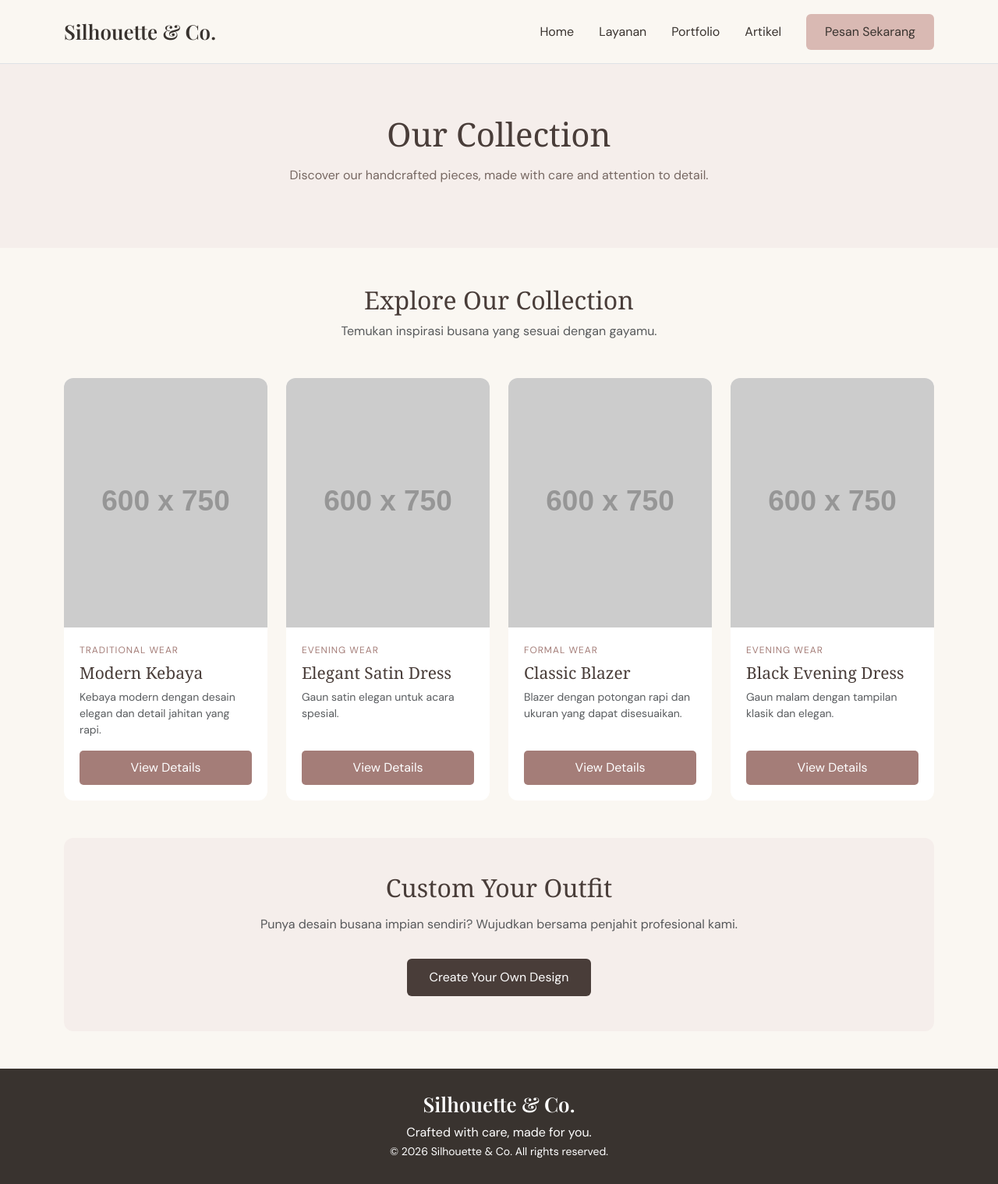
After one commit to feni25si/silhouette_co, a Laravel app: page /layanan in a window 1280 px wide. The commit adds this page. Shown: the whole page at 78% size. Run offline with Laravel 12, Linux system fonts and the light colour scheme; grey boxes labelled with a size stand in for pictures from a placeholder-image service; some libraries are stand-ins or nearby versions.

Commit message:
Update tampilan halaman layanan

```diff
--- /dev/null
+++ b/app/Http/Controllers/Customer/ServiceController.php
@@ -0,0 +1,121 @@
+<?php
+
+namespace App\Http\Controllers\Customer;
+
+use App\Http\Controllers\Controller;
+use Illuminate\Http\Request;
+
+class ServiceController extends Controller
+{
+    public function index()
+    {
+        $services = [
+            [
+                'id' => 1,
+                'name' => 'Modern Kebaya',
+                'category' => 'Traditional Wear',
+                'image' => 'https://placehold.co/600x750/E8D5D0/493D39?text=Modern+Kebaya',
+                'description' => 'Kebaya modern dengan desain elegan dan detail jahitan yang rapi.',
+            ],
+            [
+                'id' => 2,
+                'name' => 'Elegant Satin Dress',
+                'category' => 'Evening Wear',
+                'image' => 'https://placehold.co/600x750/E8D5D0/493D39?text=Satin+Dress',
+                'description' => 'Gaun satin elegan untuk acara spesial.',
+            ],
+            [
+                'id' => 3,
+                'name' => 'Classic Blazer',
+                'category' => 'Formal Wear',
+                'image' => 'https://placehold.co/600x750/E8D5D0/493D39?text=Classic+Blazer',
+                'description' => 'Blazer dengan potongan rapi dan ukuran yang dapat disesuaikan.',
+            ],
+            [
+                'id' => 4,
+                'name' => 'Black Evening Dress',
+                'category' => 'Evening Wear',
+                'image' => 'https://placehold.co/600x750/E8D5D0/493D39?text=Evening+Dress',
+                'description' => 'Gaun malam dengan tampilan klasik dan elegan.',
+            ],
+        ];
+
+        return view('customer.layanan.index', compact('services'));
+    }
+
+
+    public function show($id)
+    {
+        $services = [
+            1 => [
+                'id' => 1,
+                'name' => 'Modern Kebaya',
+                'category' => 'Traditional Wear',
+                'image' => 'https://placehold.co/800x900/E8D5D0/493D39?text=Modern+Kebaya',
+                'description' => 'Kebaya modern dengan desain elegan dan detail jahitan yang rapi. Cocok digunakan untuk acara formal, pesta, maupun acara spesial.',
+                'measurements' => [
+                    'Lingkar dada',
+                    'Lingkar pinggang',
+                    'Lingkar pinggul',
+                    'Lebar bahu',
+                    'Panjang badan',
+                    'Panjang lengan',
+                    'Lingkar lengan',
+                ],
+            ],
+            2 => [
+                'id' => 2,
+                'name' => 'Elegant Satin Dress',
+                'category' => 'Evening Wear',
+                'image' => 'https://placehold.co/800x900/E8D5D0/493D39?text=Satin+Dress',
+                'description' => 'Gaun satin elegan untuk acara spesial dengan tampilan anggun dan potongan yang menyesuaikan bentuk tubuh.',
+                'measurements' => [
+                    'Lingkar dada',
+                    'Lingkar pinggang',
+                    'Lingkar pinggul',
+                    'Lebar bahu',
+                    'Panjang badan',
+                    'Panjang gaun',
+                ],
+            ],
+            3 => [
+                'id' => 3,
+                'name' => 'Classic Blazer',
+                'category' => 'Formal Wear',
+                'image' => 'https://placehold.co/800x900/E8D5D0/493D39?text=Classic+Blazer',
+                'description' => 'Blazer dengan potongan klasik dan tampilan profesional. Ukuran dapat disesuaikan agar nyaman digunakan.',
+                'measurements' => [
+                    'Lingkar dada',
+                    'Lingkar pinggang',
+                    'Lebar bahu',
+                    'Panjang badan',
+                    'Panjang lengan',
+                    'Lingkar lengan',
+                ],
+            ],
+            4 => [
+                'id' => 4,
+                'name' => 'Black Evening Dress',
+                'category' => 'Evening Wear',
+                'image' => 'https://placehold.co/800x900/E8D5D0/493D39?text=Evening+Dress',
+                'description' => 'Gaun malam berwarna hitam dengan desain klasik dan elegan untuk berbagai acara istimewa.',
+                'measurements' => [
+                    'Lingkar dada',
+                    'Lingkar pinggang',
+                    'Lingkar pinggul',
+                    'Lebar bahu',
+                    'Panjang badan',
+                    'Panjang gaun',
+                ],
+            ],
+        ];
+
+        if (!isset($services[$id])) {
+            abort(404);
+        }
+
+        $service = $services[$id];
+
+        return view('customer.layanan.detail', compact('service'));
+    }
+}
--- /dev/null
+++ b/resources/views/Customer/layanan/index.blade.php
@@ -0,0 +1,189 @@
+@extends('layouts.app')
+
+@section('title', 'Katalog Produk - Silhouette & Co.')
+
+@section('content')
+
+<style>
+    .catalog-header {
+        background: #f5eeeb;
+        padding: 65px 0;
+        text-align: center;
+    }
+
+    .catalog-header h1 {
+        color: #493d39;
+        font-family: Georgia, serif;
+        font-size: 42px;
+    }
+
+    .catalog-header p {
+        color: #766761;
+    }
+
+    .product-card {
+        border: none;
+        border-radius: 12px;
+        overflow: hidden;
+        transition: 0.3s;
+        background: #fff;
+    }
+
+    .product-card:hover {
+        transform: translateY(-6px);
+        box-shadow: 0 8px 25px rgba(0,0,0,0.10);
+    }
+
+    .product-image {
+        width: 100%;
+        height: 320px;
+        object-fit: cover;
+    }
+
+    .product-card .card-body {
+        padding: 20px;
+    }
+
+    .product-category {
+        color: #a47d78;
+        font-size: 12px;
+        text-transform: uppercase;
+        letter-spacing: 1px;
+    }
+
+    .product-name {
+        color: #493d39;
+        font-family: Georgia, serif;
+        font-size: 21px;
+    }
+
+    .btn-detail {
+        background: #a47d78;
+        color: white;
+        border-radius: 5px;
+        padding: 9px 20px;
+    }
+
+    .btn-detail:hover {
+        background: #89635e;
+        color: white;
+    }
+
+    .custom-section {
+        background: #f5eeeb;
+        border-radius: 12px;
+        padding: 45px 25px;
+        text-align: center;
+    }
+
+    .custom-section h2 {
+        color: #493d39;
+        font-family: Georgia, serif;
+    }
+
+    .btn-custom {
+        background: #493d39;
+        color: white;
+        padding: 11px 28px;
+    }
+
+    .btn-custom:hover {
+        background: #302723;
+        color: white;
+    }
+</style>
+
+<!-- Header Katalog -->
+<section class="catalog-header">
+    <div class="container">
+        <h1>Our Collection</h1>
+        <p class="mt-3">
+            Discover our handcrafted pieces, made with care and attention to detail.
+        </p>
+    </div>
+</section>
+
+<!-- Daftar Produk -->
+<section class="py-5">
+    <div class="container">
+
+        <div class="text-center mb-5">
+            <h2 style="font-family: Georgia, serif; color: #493d39;">
+                Explore Our Collection
+            </h2>
+            <p class="text-muted">
+                Temukan inspirasi busana yang sesuai dengan gayamu.
+            </p>
+        </div>
+
+        <div class="row g-4">
+
+            @forelse ($services as $service)
+
+                <div class="col-lg-3 col-md-6">
+                    <div class="card product-card h-100">
+
+                        <img
+                            src="{{ $service['image'] }}"
+                            class="product-image"
+                            alt="{{ $service['name'] }}"
+                        >
+
+                        <div class="card-body d-flex flex-column">
+
+                            <span class="product-category mb-2">
+                                {{ $service['category'] }}
+                            </span>
+
+                            <h5 class="product-name">
+                                {{ $service['name'] }}
+                            </h5>
+
+                            <p class="text-muted small">
+                                {{ $service['description'] }}
+                            </p>
+
+                            <a
+                                href="{{ route('layanan.detail', $service['id']) }}"
+                                class="btn btn-detail mt-auto"
+                            >
+                                View Details
+                            </a>
+
+                        </div>
+                    </div>
+                </div>
+
+            @empty
+
+                <div class="col-12 text-center">
+                    <p class="text-muted">
+                        Belum ada produk yang tersedia.
+                    </p>
+                </div>
+
+            @endforelse
+
+        </div>
+    </div>
+</section>
+
+<!-- Custom Your Outfit -->
+<section class="pb-5">
+    <div class="container">
+        <div class="custom-section">
+            <h2>Custom Your Outfit</h2>
+
+            <p class="text-muted mt-3">
+                Punya desain busana impian sendiri?
+                Wujudkan bersama penjahit profesional kami.
+            </p>
+
+            <a href="{{ url('/custom') }}" class="btn btn-custom mt-3">
+                Create Your Own Design
+            </a>
+        </div>
+    </div>
+</section>
+
+@endsection
--- a/resources/views/home.blade.php
+++ b/resources/views/home.blade.php
@@ -23,7 +23,7 @@
             jahitan yang detail dan personal.
         </p>
 
-        <a href="#" class="btn btn-brand">
+        <a href="/layanan" class="btn btn-brand">
             Explore Our Services
         </a>
 
--- a/resources/views/layouts/app.blade.php
+++ b/resources/views/layouts/app.blade.php
@@ -88,15 +88,15 @@
                 <ul class="navbar-nav ms-auto align-items-lg-center">
 
                     <li class="nav-item">
-                        <a class="nav-link" href="/">Home</a>
+                        <a class="nav-link" href="/home">Home</a>
                     </li>
 
                     <li class="nav-item">
-                        <a class="nav-link" href="#">Layanan</a>
+                        <a class="nav-link" href="/layanan">Layanan</a>
                     </li>
 
                     <li class="nav-item">
-                        <a class="nav-link" href="#">Portfolio</a>
+                        <a class="nav-link" href="/portfolio">Portfolio</a>
                     </li>
 
                     <li class="nav-item">
--- a/routes/web.php
+++ b/routes/web.php
@@ -3,6 +3,7 @@
 use Illuminate\Support\Facades\Route;
 use App\Http\Controllers\Customer\DashboardController;
 use App\Http\Controllers\Customer\ProfileController;
+use App\Http\Controllers\Customer\ServiceController;
 
 // Halaman bawaan Laravel
 Route::get('/', function () {
@@ -21,3 +22,12 @@ Route::get('/customer/dashboard', [DashboardController::class, 'index'])
 // Profile Customer
 Route::get('/customer/profile', [ProfileController::class, 'index'])
     ->name('customer.profile');
+
+// Layanan Customer
+Route::get('/layanan', [ServiceController::class, 'index'])
+    ->name('layanan.index');
+
+
+// Detail Produk
+Route::get('/layanan/{id}', [ServiceController::class, 'show'])
+    ->name('layanan.detail');
```
Also changed, not shown: resources/views/Customer/layanan/detail.blade.php (added, +154 -0 lines).
